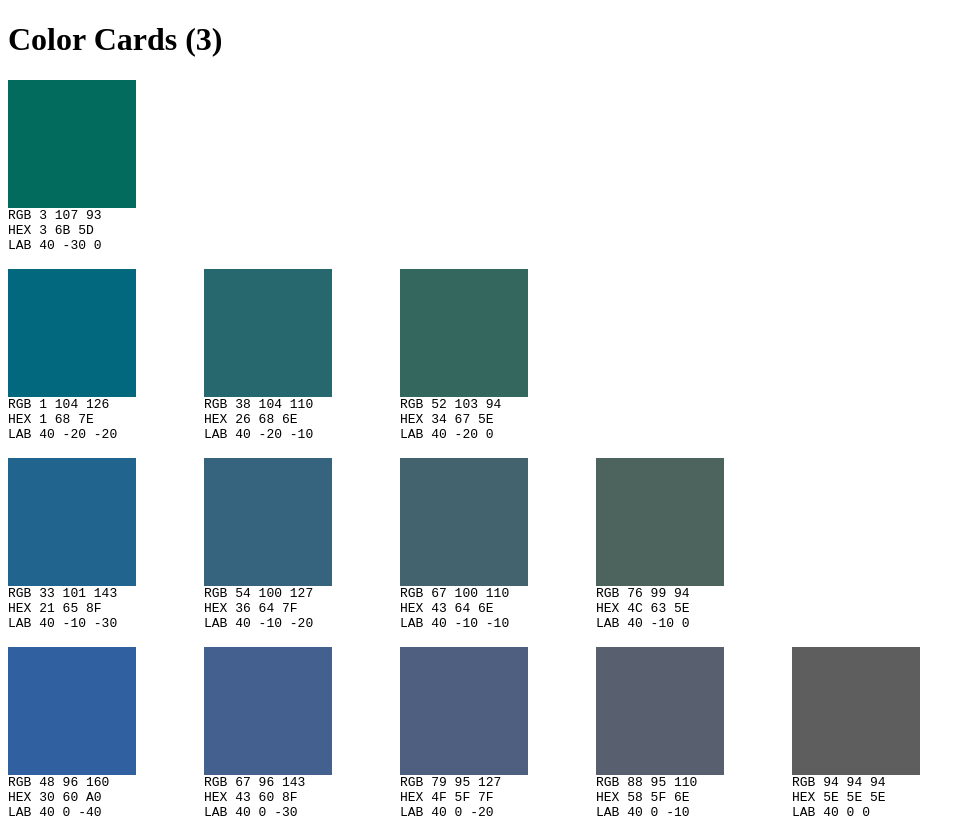
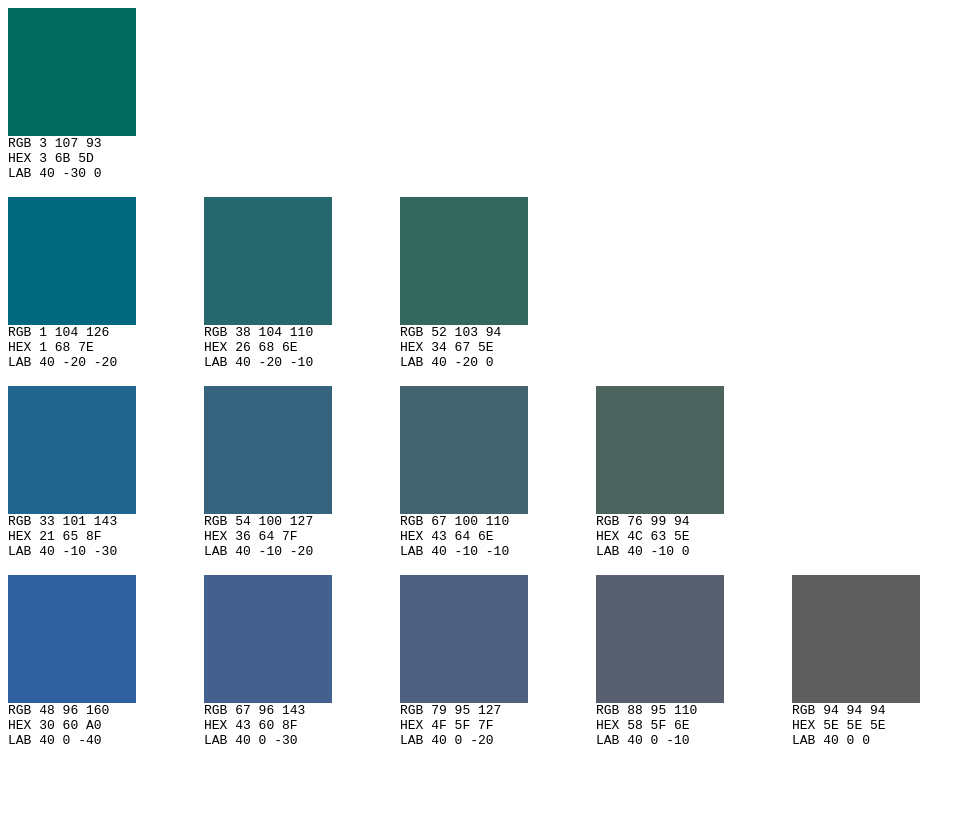
Before and after one commit to axelpale/color-cards, a website built with webpack: page index.html in a window 1280 px wide. Shown: the top 823 px of the page, without its empty margins (0-975 px from the left). Built offline with nearby package versions, Linux system fonts and the light colour scheme.

Commit message:
Use doc title instead of h1

```diff
--- a/index.html
+++ b/index.html
@@ -11,7 +11,6 @@
     a:active { color: lightblue; }
   </style>
 </head><body>
-  <h1>Color Cards</h1>
   <div id="container"></div>
 
   <script src="dist/main.js"></script>
--- a/src/index.js
+++ b/src/index.js
@@ -66,6 +66,5 @@ const cardSheets = matrices.map((rows) => {
 
 container.innerHTML = cardSheets.join('\n')
 
-const title = document.querySelector('h1')
-const originalTitle = title.innerHTML
-title.innerHTML = originalTitle + ' (' + cardSheets.length + ')'
+const originalTitle = document.title
+document.title = originalTitle + ' (' + cardSheets.length + ')'
```
